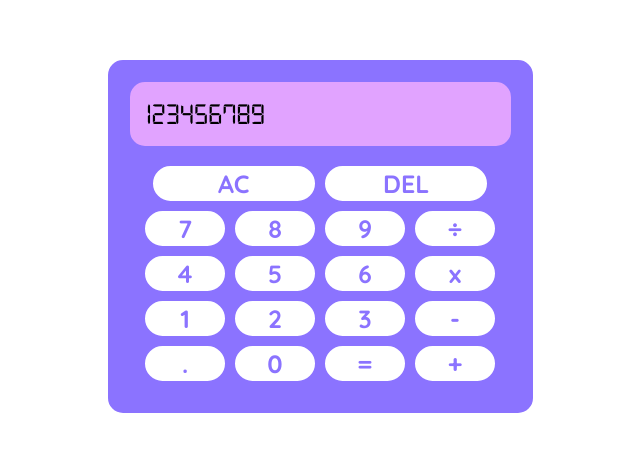
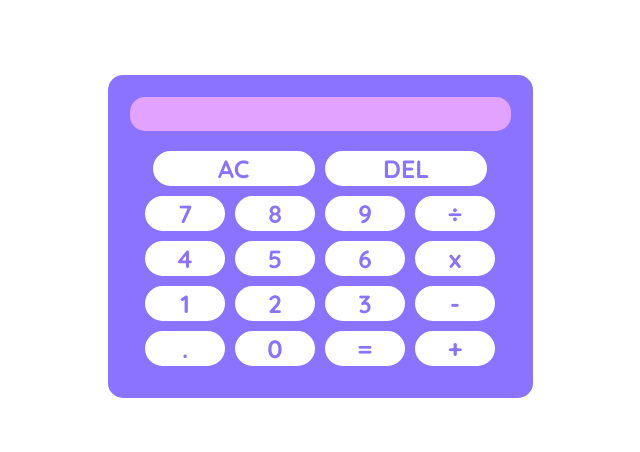
Before and after one commit to ks9927/calculator-project, a plain HTML site: page index.html in a window 1280 px wide. Shown: the part 164-616 px from the top of the page, without its empty margins (320-960 px from the left). Drawn offline with Linux system fonts and the light colour scheme.

```diff
--- a/index.html
+++ b/index.html
@@ -13,7 +13,7 @@
     <div class="calc-container">
 
         <div class="display-container">
-            <p>123456789</p>
+            <p class="display-text"></p>
             </div>
 
             <div class="buttons-container">
```
